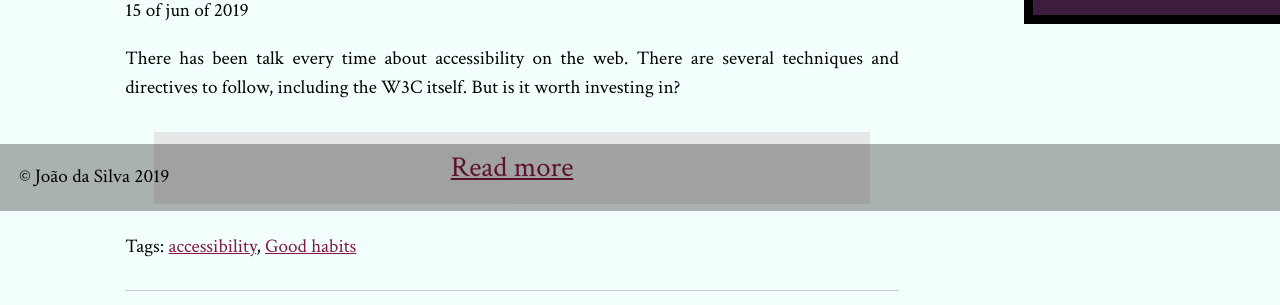
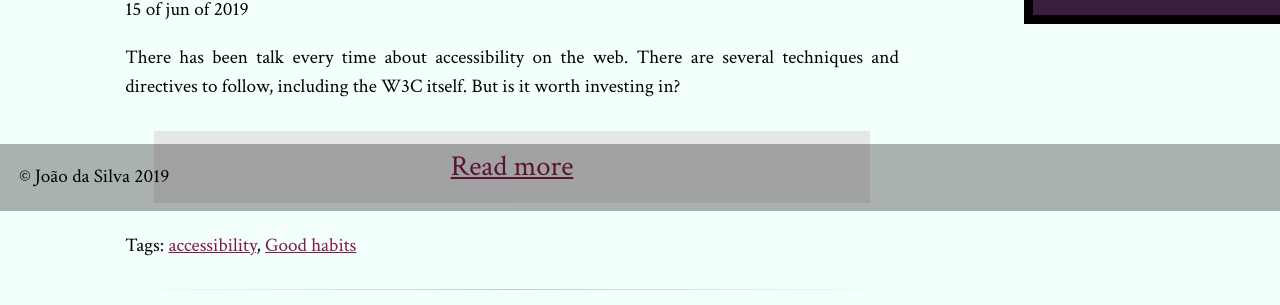
Before and after one commit to erikaperciliano/Projeto, a plain HTML site: page blog.html in a window 1280 px wide. Shown: the part 589-894 px from the top of the page. Drawn offline with Linux system fonts and the light colour scheme.

Commit message:
acrescimo

```diff
--- a/css/blog.css
+++ b/css/blog.css
@@ -7,8 +7,17 @@
 	background-color: #E6E7E8;
 }
 
-.post-blog {
+/*.post-blog {
 	padding-bottom: 1.5em;
 	border-bottom: 1px solid #ccc;
 	margin-bottom: 1em;
+}*/
+
+.post-blog + .post-blog {
+	padding-top: 1em;
+	margin-top: 1.5em;
+	background-image: linear-gradient(to right, rgba(200, 200, 200, 0), rgba(200, 200, 200, 1), rgba(200, 200, 200, 0));
+	background-size: 100% 1px;
+	background-repeat: no-repeat;
+	background-position: top center;
 }
```
